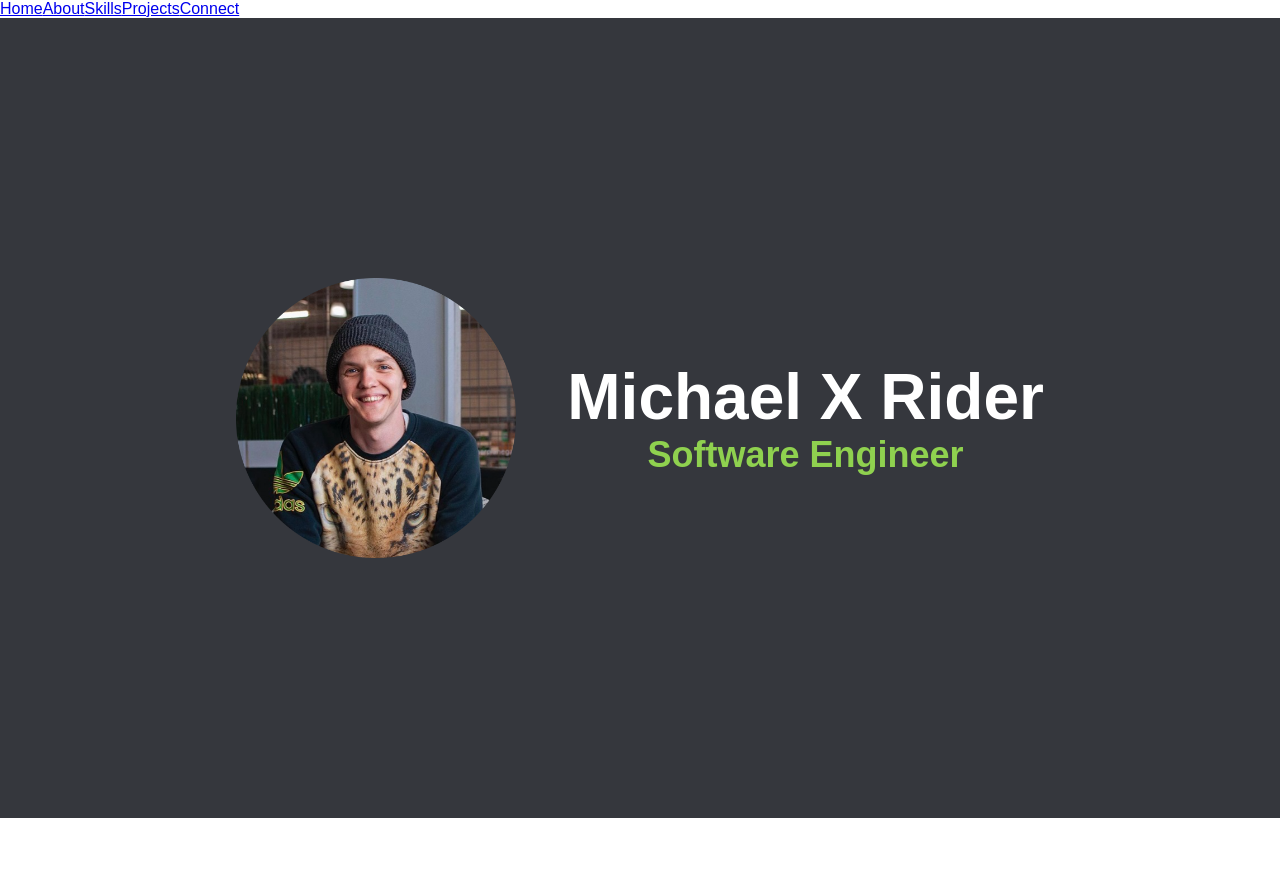
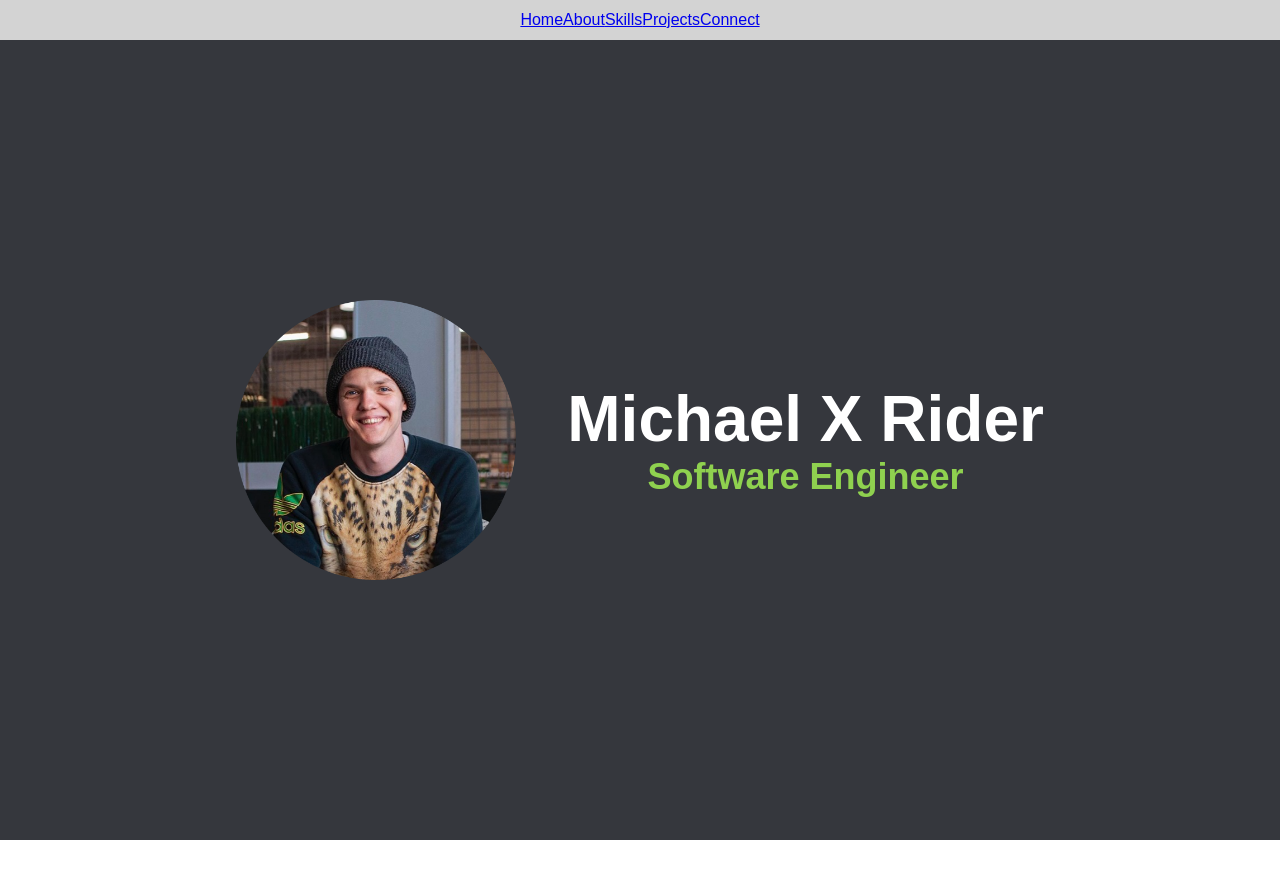
Before and after one commit to MikepdXRider/portfolio, a React (Create React App) app: page / in a window 1280 px wide. Shown: the top 878 px of the page. Built offline with nearby package versions, Linux system fonts and the light colour scheme.

Commit message:
adds initial header styling

```diff
--- a/src/App.css
+++ b/src/App.css
@@ -1,4 +1,4 @@
-/*sensible default*/
+/*sensible defaults*/
 html,
 body {
   width: 100%;
@@ -8,17 +8,17 @@ body {
   font-family: sans-serif;
 }
 
-/*sensible default*/
 * {
   box-sizing: border-box;
   padding: 0;
   margin: 0;
 }
 
+li {
+  list-style: none;
+}
+
+/* nav scrolling */
 html {
   scroll-behavior: smooth;
 }
-
-li {
-  list-style: none;
-}
--- a/src/App.module.css
+++ b/src/App.module.css
@@ -71,3 +71,17 @@
   gap: 5vw;
   flex-wrap: wrap;
 }
+
+/* header styling */
+.header {
+  background-color: lightgray;
+  position: sticky;
+  position: -webkit-sticky;
+  top: 0;
+  height: 5vh;
+  /* opacity: 100; */
+  z-index: 2;
+  display: flex;
+  justify-content: center;
+  align-items: center;
+}
--- a/src/App.tsx
+++ b/src/App.tsx
@@ -19,7 +19,7 @@ import { connectOptions } from './data/connectOptions';
 function App() {
   return (
     <main>
-      <header>
+      <header className={styles.header}>
         <Nav navData={nav} />
       </header>
 
```
